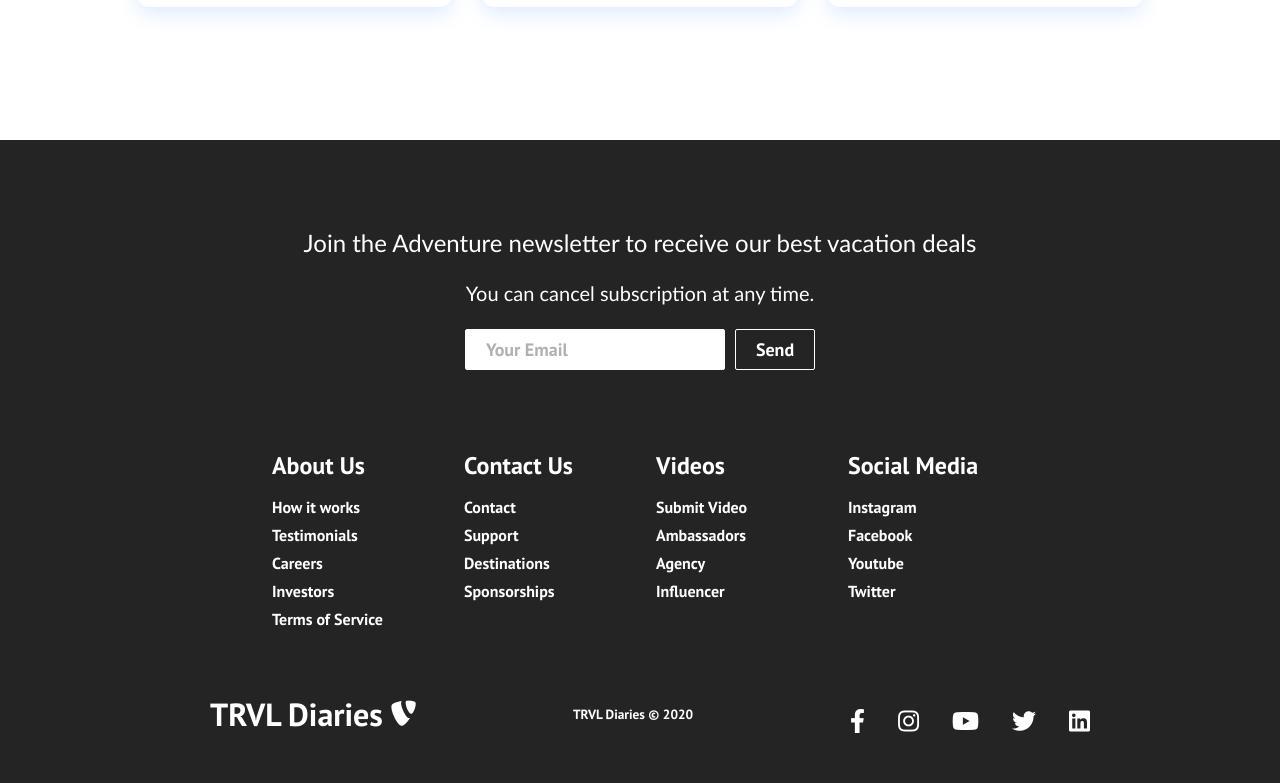
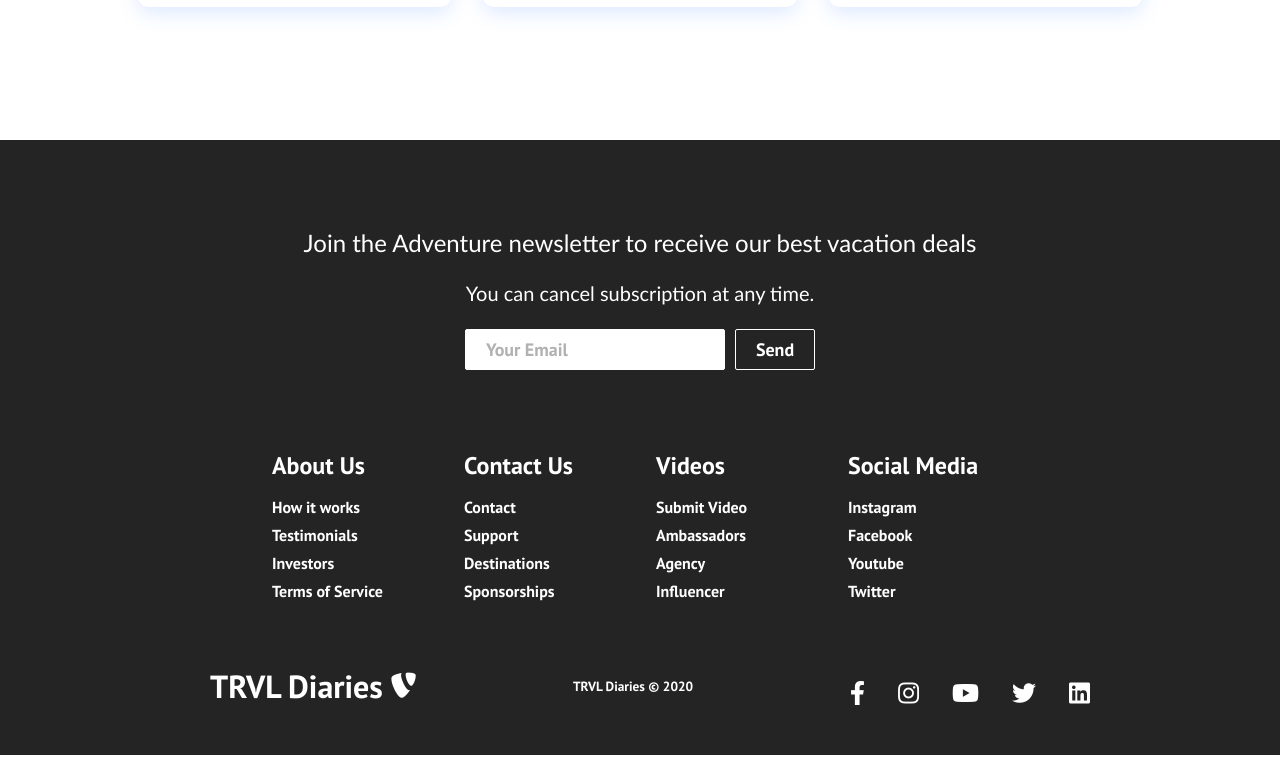
Before and after one commit to riya-arora08/TRVL-Diaries-website, a React (Create React App) app: page / in a window 1280 px wide. Shown: the part 1785-2568 px from the top of the page. After the commit the page ends 2540 px from the top, so only its background shows below. Built offline with nearby package versions, Linux system fonts and the light colour scheme; the HTML template or start-up script is replaced by a standard one.

Commit message:
"commit"

```diff
--- a/src/components/Footer.js
+++ b/src/components/Footer.js
@@ -31,7 +31,6 @@ function Footer() {
             <h2>About Us</h2>
             <Link to='/sign-up'>How it works</Link>
             <Link to='/'>Testimonials</Link>
-            <Link to='/'>Careers</Link>
             <Link to='/'>Investors</Link>
             <Link to='/'>Terms of Service</Link>
           </div>
```
